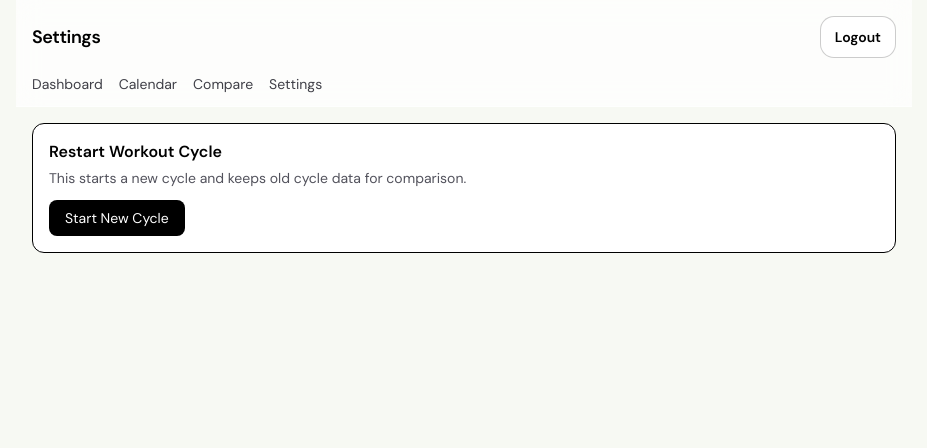
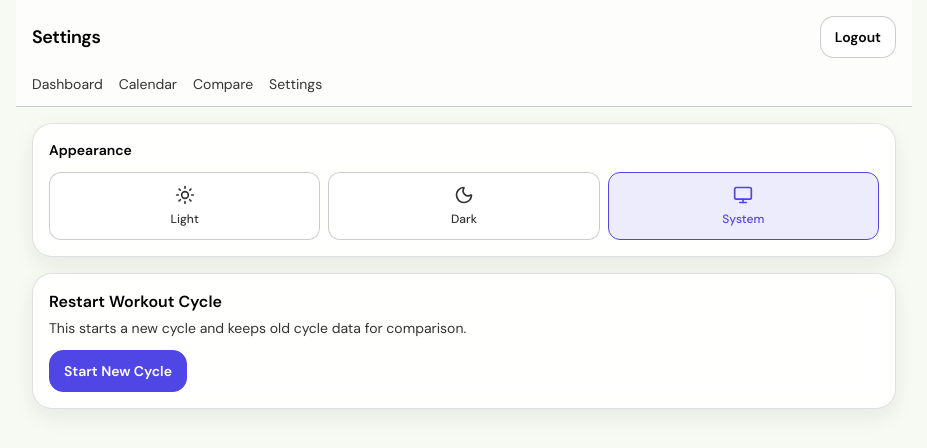
Before and after one commit to Waynehead99799/my-workout-app, a Next.js app: page /settings in a window 1280 px wide. Shown: the top 448 px of the page, without its empty margins (176-1103 px from the left). Built offline with nearby package versions, Linux system fonts and the light colour scheme; no server answers; sample sign-in values are in the browser's storage.

Commit message:
globals, layout, page +6 more: update

```diff
--- a/src/app/globals.css
+++ b/src/app/globals.css
@@ -262,7 +262,7 @@ body {
   min-width: 42px;
   border-radius: 12px;
   font-weight: 600;
-  color: #111827;
+  color: var(--foreground);
 }
 
 .ios-calendar .react-calendar__month-view__weekdays {
@@ -296,7 +296,7 @@ body {
 
 .ios-day-default {
   background: transparent;
-  color: #111827;
+  color: var(--foreground);
 }
 
 .ios-day-done {
@@ -316,8 +316,8 @@ body {
 }
 
 .react-calendar__tile--active {
-  background: #111827 !important;
-  color: #fff !important;
+  background: var(--primary) !important;
+  color: var(--primary-foreground) !important;
   border-radius: 50% !important;
 }
 
@@ -325,3 +325,26 @@ body {
   background: #166534 !important;
   color: #fff !important;
 }
+
+/* Dark mode overrides for calendar */
+.dark .ios-calendar .react-calendar__month-view__weekdays__weekday {
+  color: #9ca3af;
+}
+
+.dark .ios-day-done {
+  background: rgba(34, 197, 94, 0.15) !important;
+  border-color: rgba(34, 197, 94, 0.3) !important;
+  color: #4ade80;
+}
+
+.dark .glass-nav {
+  border-color: rgba(255, 255, 255, 0.1);
+  background: linear-gradient(
+    180deg,
+    rgba(30, 30, 40, 0.85) 0%,
+    rgba(20, 20, 30, 0.9) 100%
+  );
+  box-shadow:
+    0 12px 30px rgba(0, 0, 0, 0.4),
+    inset 0 1px 0 rgba(255, 255, 255, 0.08);
+}
--- a/src/app/layout.tsx
+++ b/src/app/layout.tsx
@@ -5,6 +5,7 @@ import { AppSessionProvider } from "@/components/session-provider";
 import { MobileNav } from "@/components/mobile-nav";
 import { PwaRegister } from "@/components/pwa-register";
 import { SplashScreen } from "@/components/splash-screen";
+import { ThemeProvider } from "@/components/theme-provider";
 
 const dmSans = DM_Sans({
   variable: "--font-dm-sans",
@@ -53,17 +54,19 @@ export default function RootLayout({
       <head>
         <script
           dangerouslySetInnerHTML={{
-            __html: `(function(){try{var s=navigator.standalone||(window.matchMedia&&window.matchMedia("(display-mode:standalone)").matches);if(s)document.documentElement.style.background="#111827"}catch(e){}})()`,
+            __html: `(function(){try{var t=localStorage.getItem("theme")||"system";var d=t==="dark"||(t==="system"&&window.matchMedia("(prefers-color-scheme:dark)").matches);if(d)document.documentElement.classList.add("dark");var s=navigator.standalone||(window.matchMedia&&window.matchMedia("(display-mode:standalone)").matches);if(s)document.documentElement.style.background=d?"#000000":"#111827"}catch(e){}})()`,
           }}
         />
       </head>
-      <body className="min-h-full bg-zinc-50 text-zinc-900">
+      <body className="min-h-full bg-background text-foreground">
+        <ThemeProvider>
           <AppSessionProvider>
             <SplashScreen />
             <PwaRegister />
             <div className="mx-auto min-h-screen w-full max-w-4xl pb-20 md:pb-6">{children}</div>
             <MobileNav />
           </AppSessionProvider>
+        </ThemeProvider>
       </body>
     </html>
   );
--- a/src/app/login/page.tsx
+++ b/src/app/login/page.tsx
@@ -45,14 +45,14 @@ export default function LoginPage() {
     <main className="mx-auto flex min-h-screen w-full max-w-md items-center p-4">
       <section className="ios-card w-full p-5 sm:p-6">
         <h1 className="text-2xl font-semibold tracking-tight">Workout Tracker</h1>
-        <p className="mt-1 text-sm text-zinc-600">
+        <p className="mt-1 text-sm text-muted-foreground">
           {mode === "login" ? "Sign in to continue." : "Create your account."}
         </p>
 
         <form onSubmit={onSubmit} className="mt-4 space-y-3">
           {mode === "signup" ? (
             <input
-              className="w-full rounded-xl border border-zinc-200 bg-white px-3 py-2.5 text-sm outline-none focus:ring-2 focus:ring-zinc-200"
+              className="w-full rounded-xl border border-border/20 bg-card px-3 py-2.5 text-sm text-foreground outline-none focus:ring-2 focus:ring-border/30"
               placeholder="Name"
               value={name}
               onChange={(e) => setName(e.target.value)}
@@ -60,7 +60,7 @@ export default function LoginPage() {
             />
           ) : null}
           <input
-            className="w-full rounded-xl border border-zinc-200 bg-white px-3 py-2.5 text-sm outline-none focus:ring-2 focus:ring-zinc-200"
+            className="w-full rounded-xl border border-border/20 bg-card px-3 py-2.5 text-sm text-foreground outline-none focus:ring-2 focus:ring-border/30"
             type="email"
             placeholder="Email"
             value={email}
@@ -68,7 +68,7 @@ export default function LoginPage() {
             required
           />
           <input
-            className="w-full rounded-xl border border-zinc-200 bg-white px-3 py-2.5 text-sm outline-none focus:ring-2 focus:ring-zinc-200"
+            className="w-full rounded-xl border border-border/20 bg-card px-3 py-2.5 text-sm text-foreground outline-none focus:ring-2 focus:ring-border/30"
             type="password"
             placeholder="Password"
             value={password}
@@ -86,7 +86,7 @@ export default function LoginPage() {
 
         <button
           type="button"
-          className="mt-3 text-sm text-zinc-700 underline"
+          className="mt-3 text-sm text-muted-foreground underline"
           onClick={() => setMode((m) => (m === "login" ? "signup" : "login"))}
         >
           {mode === "login" ? "Need an account? Sign up" : "Already registered? Login"}
--- a/src/app/settings/page.tsx
+++ b/src/app/settings/page.tsx
@@ -2,6 +2,7 @@ import { redirect } from "next/navigation";
 import { getCurrentUser } from "@/lib/current-user";
 import { TopBar } from "@/components/topbar";
 import { RestartCycle } from "@/components/restart-cycle";
+import { ThemeToggle } from "@/components/theme-toggle";
 
 export default async function SettingsPage() {
   const user = await getCurrentUser();
@@ -12,7 +13,8 @@ export default async function SettingsPage() {
   return (
     <main>
       <TopBar title="Settings" />
-      <div className="p-4">
+      <div className="space-y-4 p-4">
+        <ThemeToggle />
         <RestartCycle />
       </div>
     </main>
--- a/src/components/restart-cycle.tsx
+++ b/src/components/restart-cycle.tsx
@@ -19,16 +19,16 @@ export function RestartCycle() {
   }
 
   return (
-    <div className="rounded-xl border bg-white p-4">
+    <div className="ios-card p-4">
       <h2 className="font-semibold">Restart Workout Cycle</h2>
-      <p className="mt-1 text-sm text-zinc-600">
+      <p className="mt-1 text-sm text-muted-foreground">
         This starts a new cycle and keeps old cycle data for comparison.
       </p>
       <button
         type="button"
         onClick={restart}
         disabled={loading}
-        className="mt-3 rounded-lg bg-black px-4 py-2 text-sm text-white disabled:opacity-60"
+        className="ios-btn ios-btn-primary mt-3 px-4 py-2 text-sm disabled:opacity-60"
       >
         {loading ? "Restarting..." : "Start New Cycle"}
       </button>
--- /dev/null
+++ b/src/components/theme-provider.tsx
@@ -0,0 +1,71 @@
+"use client";
+
+import { createContext, useContext, useEffect, useState } from "react";
+
+type Theme = "light" | "dark" | "system";
+
+const ThemeContext = createContext<{
+  theme: Theme;
+  resolved: "light" | "dark";
+  setTheme: (t: Theme) => void;
+}>({ theme: "system", resolved: "light", setTheme: () => {} });
+
+export function useTheme() {
+  return useContext(ThemeContext);
+}
+
+function getSystemTheme(): "light" | "dark" {
+  if (typeof window === "undefined") return "light";
+  return window.matchMedia("(prefers-color-scheme: dark)").matches ? "dark" : "light";
+}
+
+function resolveTheme(theme: Theme): "light" | "dark" {
+  return theme === "system" ? getSystemTheme() : theme;
+}
+
+export function ThemeProvider({ children }: { children: React.ReactNode }) {
+  const [theme, setThemeState] = useState<Theme>("system");
+  const [resolved, setResolved] = useState<"light" | "dark">("light");
+
+  // Load saved theme on mount
+  useEffect(() => {
+    const saved = localStorage.getItem("theme") as Theme | null;
+    const t = saved && ["light", "dark", "system"].includes(saved) ? saved : "system";
+    setThemeState(t);
+    setResolved(resolveTheme(t));
+  }, []);
+
+  // Apply theme class and listen for system changes
+  useEffect(() => {
+    const r = resolveTheme(theme);
+    setResolved(r);
+
+    const root = document.documentElement;
+    root.classList.toggle("dark", r === "dark");
+
+    // Update body background for theme
+    document.body.style.background = r === "dark" ? "var(--background)" : "";
+
+    if (theme !== "system") return;
+
+    const mq = window.matchMedia("(prefers-color-scheme: dark)");
+    const handler = () => {
+      const sys = getSystemTheme();
+      setResolved(sys);
+      root.classList.toggle("dark", sys === "dark");
+    };
+    mq.addEventListener("change", handler);
+    return () => mq.removeEventListener("change", handler);
+  }, [theme]);
+
+  const setTheme = (t: Theme) => {
+    setThemeState(t);
+    localStorage.setItem("theme", t);
+  };
+
+  return (
+    <ThemeContext.Provider value={{ theme, resolved, setTheme }}>
+      {children}
+    </ThemeContext.Provider>
+  );
+}
--- /dev/null
+++ b/src/components/theme-toggle.tsx
@@ -0,0 +1,36 @@
+"use client";
+
+import { Sun, Moon, Monitor } from "lucide-react";
+import { useTheme } from "@/components/theme-provider";
+
+const options = [
+  { value: "light" as const, label: "Light", icon: Sun },
+  { value: "dark" as const, label: "Dark", icon: Moon },
+  { value: "system" as const, label: "System", icon: Monitor },
+];
+
+export function ThemeToggle() {
+  const { theme, setTheme } = useTheme();
+
+  return (
+    <div className="ios-card p-4">
+      <h3 className="text-sm font-semibold text-foreground">Appearance</h3>
+      <div className="mt-3 flex gap-2">
+        {options.map(({ value, label, icon: Icon }) => (
+          <button
+            key={value}
+            onClick={() => setTheme(value)}
+            className={`flex flex-1 flex-col items-center gap-1.5 rounded-xl border px-3 py-3 text-xs font-medium transition-all ${
+              theme === value
+                ? "border-primary bg-primary/10 text-primary"
+                : "border-border/20 bg-card text-muted-foreground hover:bg-muted/50"
+            }`}
+          >
+            <Icon className="h-5 w-5" />
+            {label}
+          </button>
+        ))}
+      </div>
+    </div>
+  );
+}
--- a/src/components/topbar.tsx
+++ b/src/components/topbar.tsx
@@ -5,7 +5,7 @@ import { signOut } from "next-auth/react";
 
 export function TopBar({ title }: { title: string }) {
   return (
-    <header className="sticky top-0 z-10 border-b border-white/60 bg-white/70 backdrop-blur-md">
+    <header className="sticky top-0 z-10 border-b border-border/20 bg-card/70 backdrop-blur-md">
       <div className="mx-auto flex max-w-4xl items-center justify-between p-4">
         <h1 className="text-lg font-semibold tracking-tight">{title}</h1>
         <button
@@ -17,16 +17,16 @@ export function TopBar({ title }: { title: string }) {
         </button>
       </div>
       <div className="mx-auto hidden max-w-4xl gap-4 px-4 pb-3 md:flex">
-        <Link href="/dashboard" className="text-sm text-zinc-700 hover:text-zinc-950">
+        <Link href="/dashboard" className="text-sm text-muted-foreground hover:text-foreground">
           Dashboard
         </Link>
-        <Link href="/calendar" className="text-sm text-zinc-700 hover:text-zinc-950">
+        <Link href="/calendar" className="text-sm text-muted-foreground hover:text-foreground">
           Calendar
         </Link>
-        <Link href="/progress/compare" className="text-sm text-zinc-700 hover:text-zinc-950">
+        <Link href="/progress/compare" className="text-sm text-muted-foreground hover:text-foreground">
           Compare
         </Link>
-        <Link href="/settings" className="text-sm text-zinc-700 hover:text-zinc-950">
+        <Link href="/settings" className="text-sm text-muted-foreground hover:text-foreground">
           Settings
         </Link>
       </div>
```
Also changed, not shown: src/components/workout-day-client.tsx (+27 -27 lines). Lines whose indentation alone changed are shown as unchanged.
